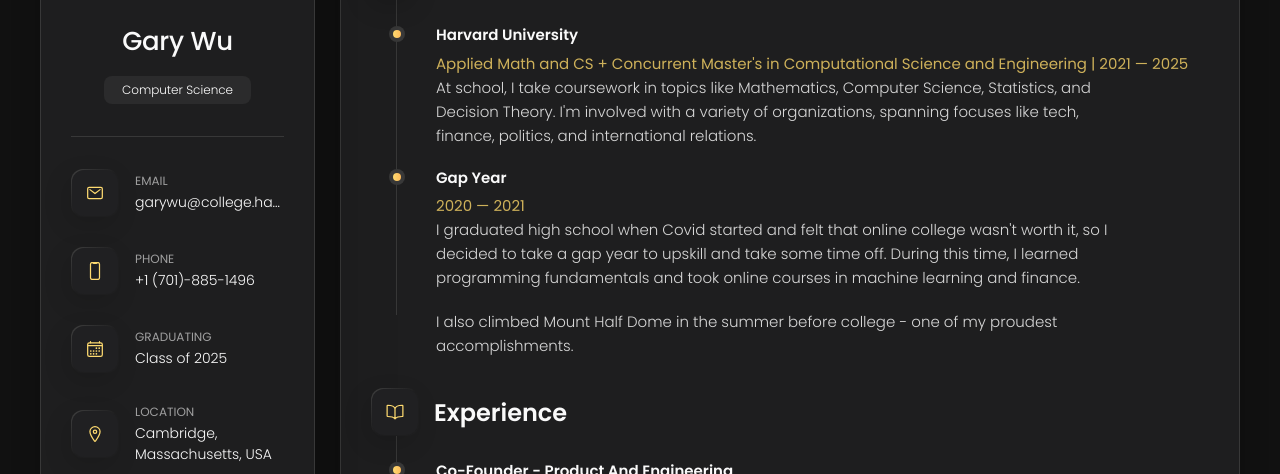
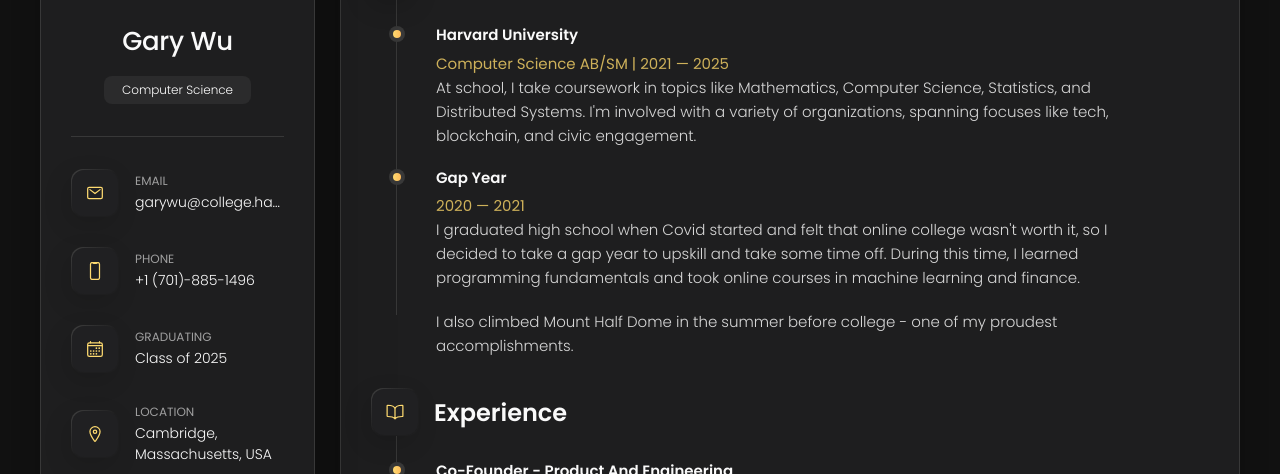
Before and after one commit to garywuuu/garywuuu, a plain HTML site: page index.html in a window 1280 px wide. Both pictures are taken after a click on the button "Resume". Shown: the part 237-711 px from the top of the page. Drawn offline with nearby package versions, Linux system fonts and the light colour scheme.

Commit message:
Update index.html

```diff
--- a/index.html
+++ b/index.html
@@ -206,12 +206,12 @@
         <section class="about-text">
           <p>
             I'm a sophomore at Harvard pursuing a concurrent bachelor's and master's degree in Computer Science. Currently, I'm a Crypto Researcher at Signum Capital (a singapore-based early-stage Crypto VC firm).
-            Last summer I was a SWE + PM intern Alpaca Markets living in San Francisco, and built a startup: <a href= "https://www.startifyapp.com/" class="inline" style="color:gold">Startify.</a> This next summer I will be a PM intern at Teradata.
+            Last summer I lived in San Francisco doing software engineering at Alpaca Markets and built a startup: <a href= "https://www.startifyapp.com/" class="inline" style="color:gold">Startify.</a> This next summer I will be a PM intern at Teradata.
 
           </p>
 
           <p>
-            I'm broadly interested in Software Engineering, Product Management, and Quantitative Trading.
+            I'm broadly interested in software engineering, product, distributed systems, and crypto.
             Outside of school, I'm an avid tennis player, foodie, and sci-fi movie enjoyer.
           </p>
         </section>
@@ -456,11 +456,11 @@
 
               <h4 class="h4 timeline-item-title">Harvard University</h4>
 
-              <span>Applied Math and CS + Concurrent Master's in Computational Science and Engineering | 2021 — 2025</span>
+              <span>Computer Science AB/SM | 2021 — 2025</span>
 
               <p class="timeline-text">
-                 At school, I take coursework in topics like Mathematics, Computer Science, Statistics, and Decision Theory.
-                 I'm involved with a variety of organizations, spanning focuses like tech, finance, politics, and international relations.
+                 At school, I take coursework in topics like Mathematics, Computer Science, Statistics, and Distributed Systems.
+                 I'm involved with a variety of organizations, spanning focuses like tech, blockchain, and civic engagement.
               </p>
 
             </li>
```
